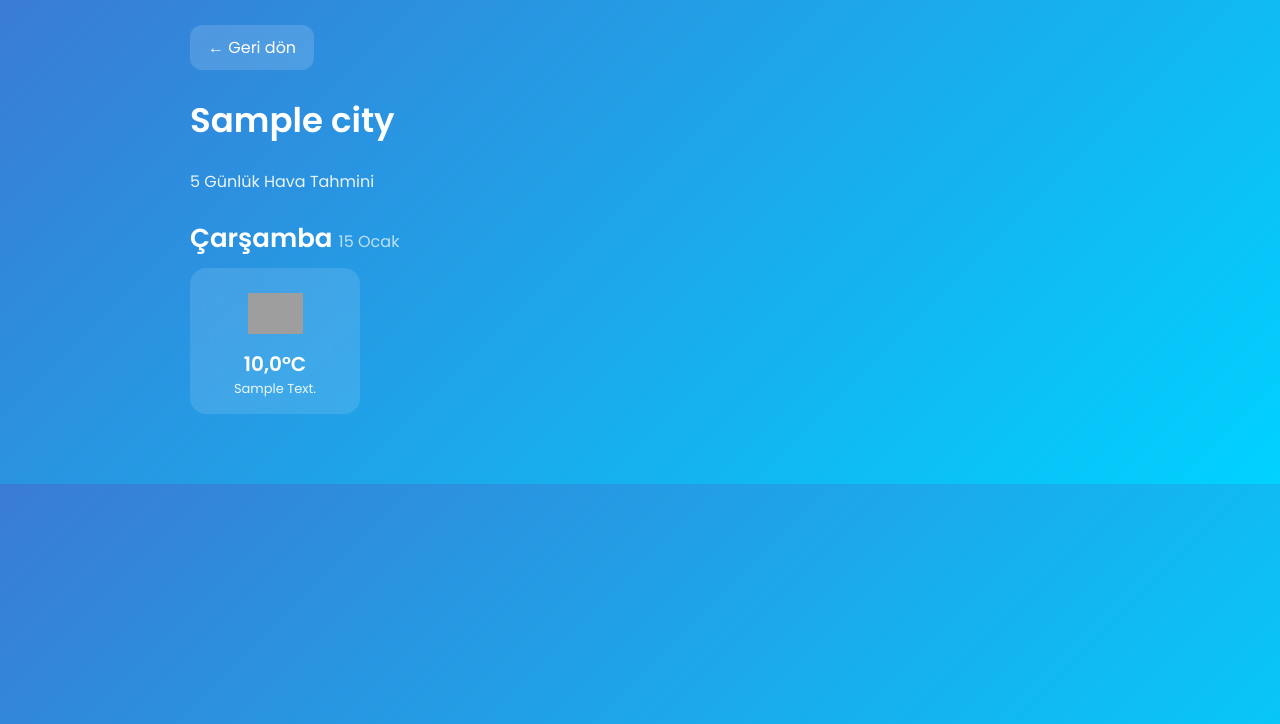
After one commit to akfoz45/Django-Weather-App, a Django app: template weather/templates/weather/city_detail.html in a window 1280 px wide. The commit adds this page. Shown: the top 724 px of the page. Run offline with Django 5.2, Linux system fonts and the light colour scheme; tables that the repository leaves empty hold one stand-in row (values such as "Sample post"); the template is opened without the code that fills it: values that come from a table or form of the project are taken from there, most other values are stand-ins (such as "Sample title", 1, 10 or a date in 2020); grey boxes are pictures that could not be loaded.

Commit message:
App Update 1

```diff
--- /dev/null
+++ b/weather/templates/weather/city_detail.html
@@ -0,0 +1,172 @@
+<!DOCTYPE html>
+<html lang="tr">
+<head>
+    <meta charset="UTF-8">
+    <meta name="viewport" content="width=device-width, initial-scale=1.0">
+    <title>{{ city.name }} - Detaylı Hava Durumu</title>
+
+    <link href="https://fonts.googleapis.com/css2?family=Poppins:wght@300;400;500;600&display=swap" rel="stylesheet">
+
+    <style>
+        body {
+            font-family: "Poppins", sans-serif;
+            margin: 0;
+            padding: 0;
+            background: linear-gradient(135deg, #3a7bd5, #00d2ff);
+            color: white;
+        }
+
+        .container {
+            max-width: 900px;
+            margin: 0 auto;
+            padding: 25px;
+        }
+
+        /* Back Button */
+        .back-btn {
+            text-decoration: none;
+            background: rgba(255, 255, 255, 0.15);
+            backdrop-filter: blur(10px);
+            padding: 10px 18px;
+            color: #fff;
+            border-radius: 12px;
+            display: inline-block;
+            transition: 0.25s ease;
+        }
+
+        .back-btn:hover {
+            background: rgba(255,255,255,0.25);
+        }
+
+        /* Section Header (Today, Tomorrow...) */
+        .day-section {
+            margin-bottom: 35px;
+        }
+
+        .day-title {
+            font-size: 26px;
+            font-weight: 600;
+            margin-bottom: 10px;
+        }
+
+        /* Horizontal scroll container */
+        .forecast-scroll {
+            display: flex;
+            overflow-x: auto;
+            gap: 15px;
+            padding-bottom: 10px;
+        }
+
+        .forecast-card {
+            min-width: 140px;
+            background: rgba(255, 255, 255, 0.12);
+            backdrop-filter: blur(12px);
+            border-radius: 16px;
+            padding: 15px;
+            text-align: center;
+            flex-shrink: 0;
+            transition: 0.25s ease;
+        }
+
+        .forecast-card:hover {
+            transform: translateY(-5px);
+            background: rgba(255,255,255,0.18);
+        }
+
+        .time {
+            margin-bottom: 10px;
+            font-size: 15px;
+        }
+
+        .icon img {
+            width: 55px;
+            margin-bottom: 8px;
+        }
+
+        .temp {
+            font-size: 20px;
+            font-weight: 600;
+        }
+
+        .desc {
+            font-size: 13px;
+            opacity: 0.9;
+            text-transform: capitalize;
+        }
+
+        .forecast-scroll::-webkit-scrollbar {
+            height: 8px;
+        }
+
+        .forecast-scroll::-webkit-scrollbar-track {
+            background: rgba(255, 255, 255, 0.1);
+            border-radius: 10px;
+        }
+
+        .forecast-scroll::-webkit-scrollbar-thumb {
+            background: rgba(255, 255, 255, 0.5);
+            border-radius: 10px;
+        }
+
+        .forecast-scroll::-webkit-scrollbar-thumb:hover {
+            background: rgba(255, 255, 255, 0.8);
+        }
+
+    </style>
+</head>
+
+<body>
+    <div class="container">
+
+        <a href="{% url 'index' %}" class="back-btn">← Geri dön</a>
+
+        <h1 style="margin-top: 25px; font-size: 34px;">{{ city.name }}</h1>
+        <p style="opacity: .9; margin-bottom: 25px;">5 Günlük Hava Tahmini</p>
+
+        {% for day in daily_forecasts %}
+        <div class="day-section">
+
+            {% with day_date=day.date %}
+                {% now "Y-m-d" as today %}
+
+                {% if day_date == today %}
+                    <div class="day-title">Bugün</div>
+                {% else %}
+                    <div class="day-title">
+                        {{ day.date_obj|date:"l" }}
+                        <span style="font-size: 16px; opacity: 0.7; font-weight: normal;">
+                            {{ day.date_obj|date:"d F" }}
+                        </span>
+                    </div>
+                {% endif %}
+            {% endwith %}
+
+            <div class="forecast-scroll">
+                {% for item in day.items %}
+                <div class="forecast-card">
+
+                    <div class="time">
+                        {{ item.dt_txt|slice:"11:16" }}
+                    </div>
+
+                    <div class="icon">
+                        <img src="http://openweathermap.org/img/wn/{{ item.weather.0.icon }}@2x.png">
+                    </div>
+
+                    <div class="temp">
+                        {{ item.main.temp|floatformat:1 }}°C
+                    </div>
+
+                    <div class="desc">
+                        {{ item.weather.0.description }}
+                    </div>
+                </div>
+                {% endfor %}
+            </div>
+
+        </div>
+        {% endfor %}
+
+    </div>
+</body>
+</html>
--- a/weather/urls.py
+++ b/weather/urls.py
@@ -3,5 +3,6 @@ from . import views
 
 urlpatterns = [
     path('', views.index, name="index"),
-    path('delete/<int:id>/', views.delete_city, name="delete_city")
+    path('delete/<int:id>/', views.delete_city, name="delete_city"),
+    path('city/<int:id>/', views.city_detail, name="city_detail"),
 ]
--- a/weather_app_project/settings.py
+++ b/weather_app_project/settings.py
@@ -105,7 +105,7 @@ AUTH_PASSWORD_VALIDATORS = [
 # Internationalization
 # https://docs.djangoproject.com/en/5.2/topics/i18n/
 
-LANGUAGE_CODE = 'en-us'
+LANGUAGE_CODE = 'tr'
 
 TIME_ZONE = 'UTC'
 
```
Also changed, not shown: weather/templates/weather/base.html (+5 -2 lines), weather/views.py (+55 -1 lines).
